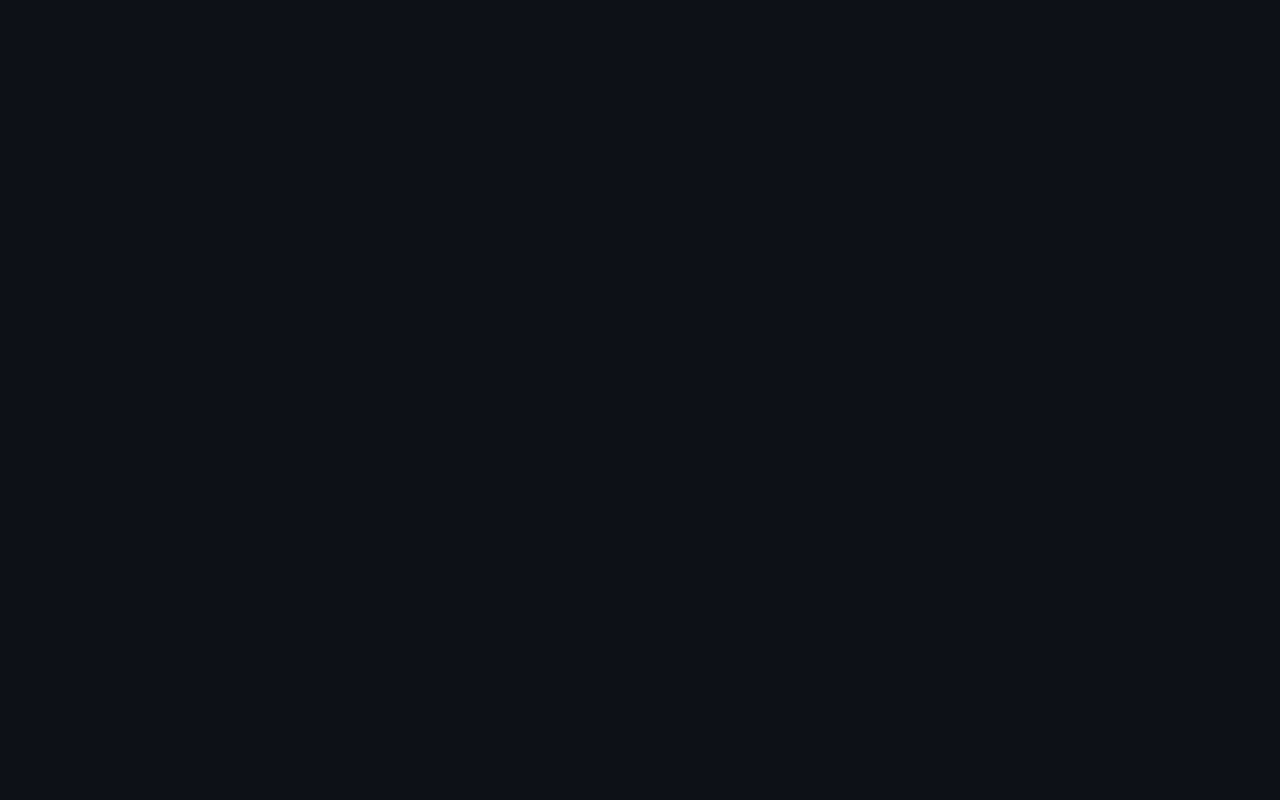
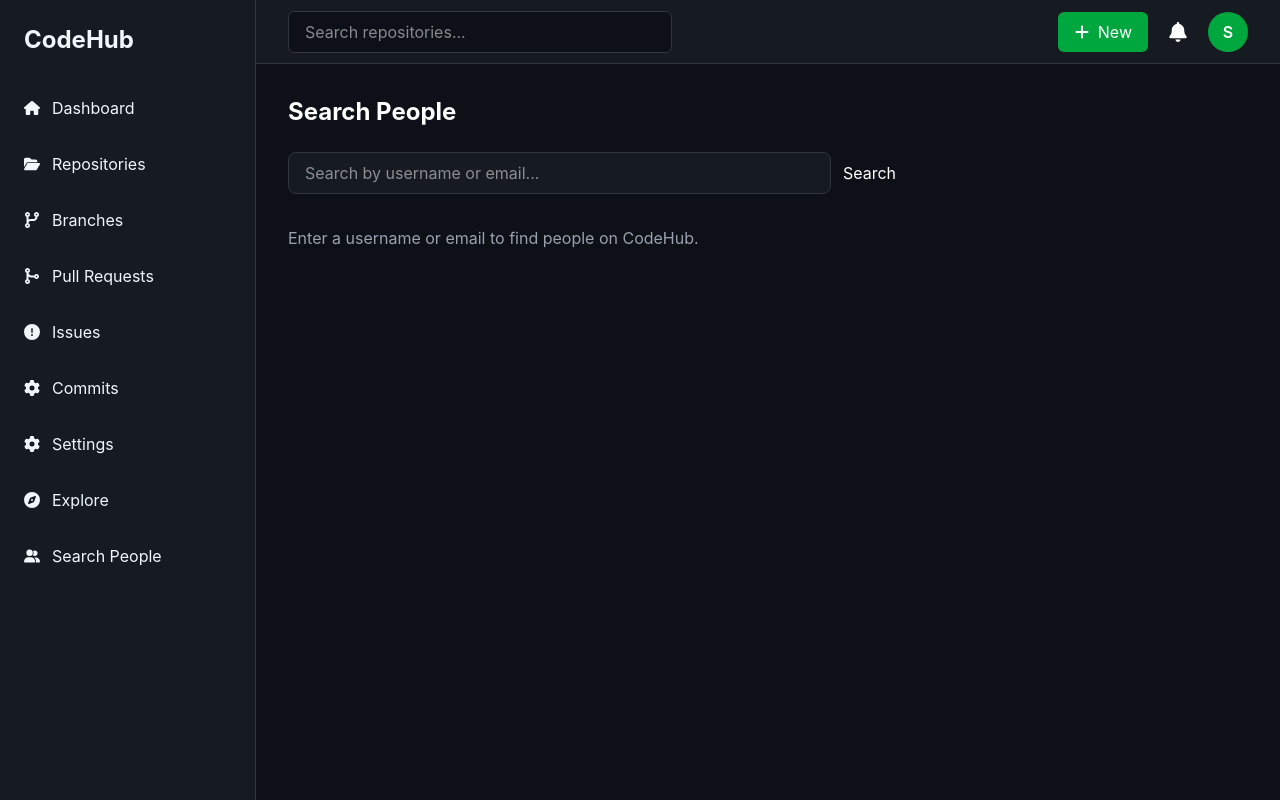
Before and after one commit to meetjani1502/CodeHub, a React app in the folder frontend/: page /search-people in a window 1280 px wide. Before the commit this address had no page. Built offline with nearby package versions, Linux system fonts and the light colour scheme; sample sign-in values are in the browser's storage; the HTML template or start-up script is replaced by a standard one.

Commit message:
App Feature updated

```diff
--- a/frontend/src/App.jsx
+++ b/frontend/src/App.jsx
@@ -15,6 +15,7 @@ import Profile from "./pages/Profile";
 import FollowList from "./pages/FollowList";
 import Issues from "./pages/Issues";
 import ProtectedRoute from "./components/ProtectedRoute";
+import SearchPeople from "./pages/SearchPeople";
 
 function App() {
   return (
@@ -178,6 +179,14 @@ function App() {
             </ProtectedRoute>
           }
         />
+        <Route
+          path="/search-people"
+          element={
+            <ProtectedRoute>
+              <SearchPeople />
+            </ProtectedRoute>
+          }
+        />
       </Routes>
     </BrowserRouter>
   );
--- a/frontend/src/components/layout/Sidebar.jsx
+++ b/frontend/src/components/layout/Sidebar.jsx
@@ -7,6 +7,7 @@ import {
   FaCodeMerge,
   FaCompass,
   FaCircleExclamation,
+  FaUserGroup,
 } from "react-icons/fa6";
 
 import { Link } from "react-router-dom";
@@ -57,6 +58,11 @@ function Sidebar() {
       icon: <FaCompass />,
       path: "/explore",
     },
+    {
+      name: "Search People",
+      icon: <FaUserGroup />,
+      path: "/search-people",
+    },
   ];
 
   return (
--- a/frontend/src/pages/Register.jsx
+++ b/frontend/src/pages/Register.jsx
@@ -7,13 +7,12 @@ import Input from "../components/common/Input";
 import Button from "../components/common/Button";
 
 function Register() {
-
   const navigate = useNavigate();
 
   const [formData, setFormData] = useState({
-        name: "",
+    username: "",
     email: "",
-        password: ""
+    password: "",
   });
 
   const [loading, setLoading] = useState(false);
@@ -21,19 +20,14 @@ function Register() {
   const [error, setError] = useState("");
 
   const handleChange = (e) => {
-
     setFormData({
-
       ...formData,
 
-            [e.target.name]: e.target.value
-
+      [e.target.name]: e.target.value,
     });
-
   };
 
   const handleSubmit = async (e) => {
-
     e.preventDefault();
 
     setError("");
@@ -41,63 +35,37 @@ function Register() {
     setLoading(true);
 
     try {
-
       await API.post("/auth/register", formData);
 
       navigate("/login");
-
     } catch (err) {
-
-            setError(
-
-                err.response?.data?.message ||
-
-                "Registration Failed"
-
-            );
-
+      setError(err.response?.data?.message || "Registration Failed");
     }
 
     setLoading(false);
-
   };
 
   return (
-
     <AuthLayout>
-
       <h2 className="text-2xl font-bold text-center text-white">
-
         Create your CodeHub account
-
       </h2>
 
-            <form
-                onSubmit={handleSubmit}
-                className="mt-6 space-y-5"
-            >
-
+      <form onSubmit={handleSubmit} className="mt-6 space-y-5">
         <div>
-
-                    <label className="text-gray-300 text-sm block mb-2">
-                        Full Name
-                    </label>
+          <label className="text-gray-300 text-sm block mb-2">Full Name</label>
 
           <Input
             type="text"
-                        name="name"
+            name="username"
             placeholder="Enter your name"
-                        value={formData.name}
+            value={formData.username}
             onChange={handleChange}
           />
-
         </div>
 
         <div>
-
-                    <label className="text-gray-300 text-sm block mb-2">
-                        Email
-                    </label>
+          <label className="text-gray-300 text-sm block mb-2">Email</label>
 
           <Input
             type="email"
@@ -106,14 +74,10 @@ function Register() {
             value={formData.email}
             onChange={handleChange}
           />
-
         </div>
 
         <div>
-
-                    <label className="text-gray-300 text-sm block mb-2">
-                        Password
-                    </label>
+          <label className="text-gray-300 text-sm block mb-2">Password</label>
 
           <Input
             type="password"
@@ -122,54 +86,27 @@ function Register() {
             value={formData.password}
             onChange={handleChange}
           />
-
         </div>
 
         {error && (
-
           <div className="bg-red-500/10 border border-red-500 rounded-md p-3 text-red-400">
-
             {error}
-
           </div>
-
         )}
 
         <Button disabled={loading}>
-
-                    {
-
-                        loading
-
-                            ? "Creating Account..."
-
-                            : "Create Account"
-
-                    }
-
+          {loading ? "Creating Account..." : "Create Account"}
         </Button>
-
       </form>
 
       <p className="text-center text-gray-400 mt-6">
-
         Already have an account?
-
-                <Link
-                    to="/login"
-                    className="ml-2 text-blue-400 hover:underline"
-                >
-
+        <Link to="/login" className="ml-2 text-blue-400 hover:underline">
           Sign In
-
         </Link>
-
       </p>
-
     </AuthLayout>
-
   );
-
 }
 
 export default Register;
--- /dev/null
+++ b/frontend/src/pages/SearchPeople.jsx
@@ -0,0 +1,128 @@
+import { useState } from "react";
+import { useNavigate } from "react-router-dom";
+import Sidebar from "../components/layout/Sidebar";
+import Navbar from "../components/layout/Navbar";
+import API from "../api/axios";
+
+function SearchPeople() {
+  const navigate = useNavigate();
+  const [query, setQuery] = useState("");
+  const [users, setUsers] = useState([]);
+  const [loading, setLoading] = useState(false);
+  const [searched, setSearched] = useState(false);
+
+  const handleSearch = async (e) => {
+    e.preventDefault();
+
+    if (!query.trim()) return;
+
+    setLoading(true);
+    setSearched(true);
+
+    try {
+      const res = await API.get(
+        `/user/search?q=${encodeURIComponent(query.trim())}`,
+      );
+      setUsers(res.data.data || []);
+    } catch (error) {
+      console.log(
+        "SEARCH PEOPLE ERROR:",
+        error.response?.data || error.message,
+      );
+    } finally {
+      setLoading(false);
+    }
+  };
+
+  const handleFollowToggle = async (targetUser) => {
+    try {
+      if (targetUser.isFollowing) {
+        await API.delete(`/user/follow/${targetUser.id}`);
+      } else {
+        await API.post(`/user/follow/${targetUser.id}`);
+      }
+
+      setUsers((prev) =>
+        prev.map((u) =>
+          u.id === targetUser.id ? { ...u, isFollowing: !u.isFollowing } : u,
+        ),
+      );
+    } catch (error) {
+      console.log(
+        "FOLLOW TOGGLE ERROR:",
+        error.response?.data || error.message,
+      );
+    }
+  };
+
+  return (
+    <div className="flex">
+      <Sidebar />
+
+      <div className="flex-1 bg-[#0d1117] min-h-screen text-white">
+        <Navbar />
+
+        <div className="p-8 max-w-2xl">
+          <h1 className="text-2xl font-bold mb-6">Search People</h1>
+
+          <form onSubmit={handleSearch} className="flex gap-3 mb-8">
+            <input
+              type="text"
+              placeholder="Search by username or email..."
+              value={query}
+              onChange={(e) => setQuery(e.target.value)}
+              className="flex-1 bg-[#161b22] border border-[#30363d] rounded-lg px-4 py-2 focus:outline-none focus:border-blue-500"
+            />
+            <button type="submit" className="btn-primary">
+              Search
+            </button>
+          </form>
+
+          {loading ? (
+            <p className="text-gray-400">Searching...</p>
+          ) : !searched ? (
+            <p className="text-gray-400">
+              Enter a username or email to find people on CodeHub.
+            </p>
+          ) : users.length === 0 ? (
+            <p className="text-gray-400">No users found for "{query}".</p>
+          ) : (
+            <div className="space-y-3">
+              {users.map((u) => (
+                <div
+                  key={u.id}
+                  className="gh-card p-4 flex items-center justify-between"
+                >
+                  <div
+                    onClick={() => navigate(`/profile/${u.id}`)}
+                    className="flex items-center gap-4 cursor-pointer"
+                  >
+                    <div className="w-12 h-12 rounded-full bg-green-600 flex items-center justify-center font-bold text-lg">
+                      {(u.username || u.email).charAt(0).toUpperCase()}
+                    </div>
+
+                    <div>
+                      <p className="font-semibold hover:underline">
+                        {u.username || "Unnamed User"}
+                      </p>
+                      <p className="text-gray-400 text-sm">{u.email}</p>
+                    </div>
+                  </div>
+
+                  <button
+                    onClick={() => handleFollowToggle(u)}
+                    className={u.isFollowing ? "btn-secondary" : "btn-primary"}
+                  >
+                    {u.isFollowing ? "Unfollow" : "Follow"}
+                  </button>
+                </div>
+              ))}
+            </div>
+          )}
+        </div>
+      </div>
+    </div>
+  );
+}
+
+export default SearchPeople;
```
Also changed, not shown: 2 other files (tests, documents, lock files or other folders). Lines whose indentation alone changed are shown as unchanged.
